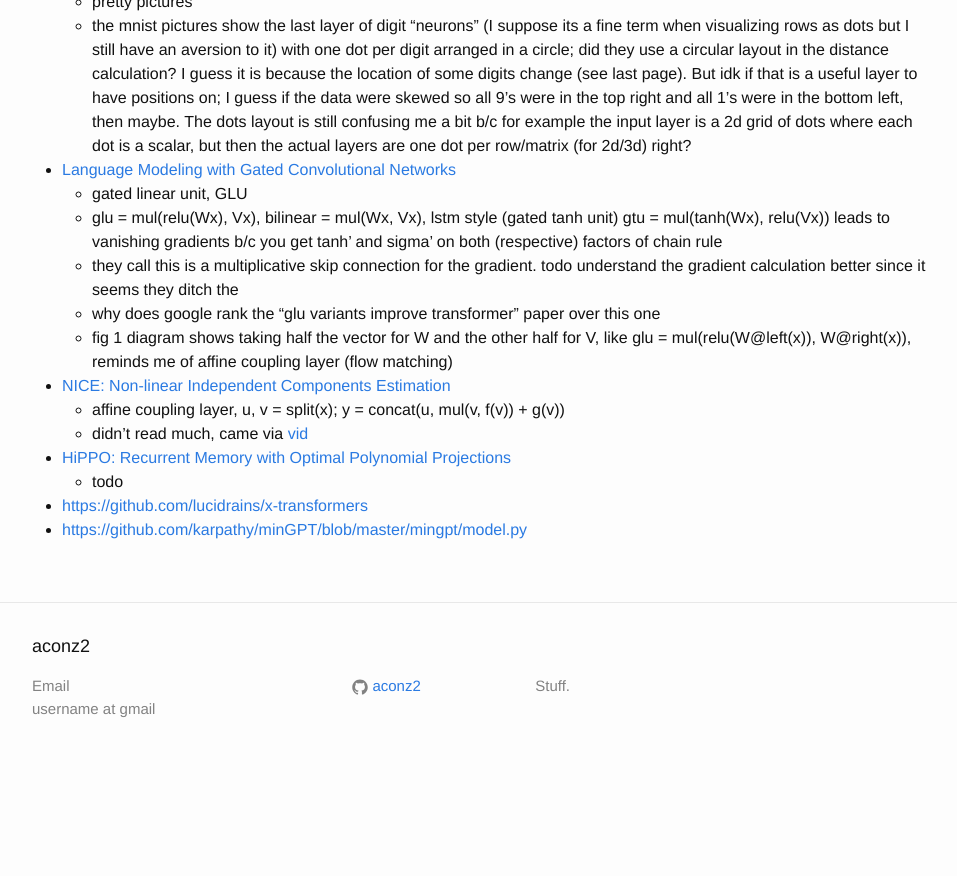
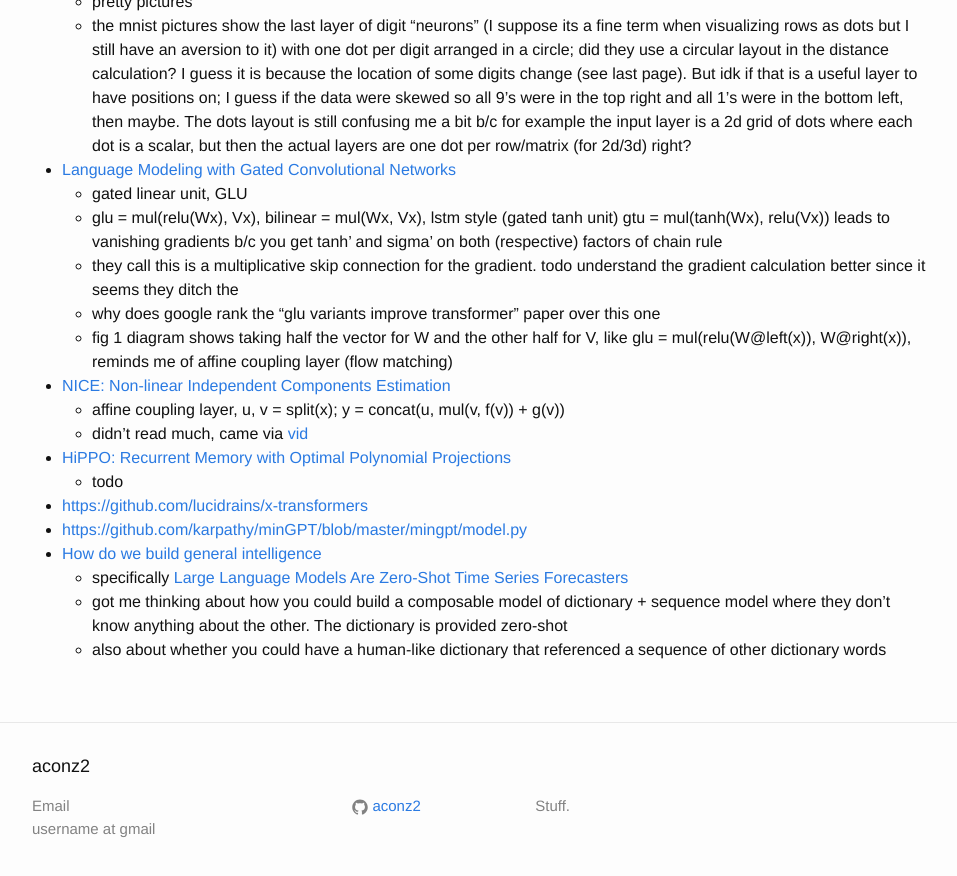
Before and after one commit to aconz2/aconz2.github.io, a Jekyll site: the page built from _posts/2024-07-03-Machine-Learning-Notes.md, in a window 1280 px wide and 900 px high, scrolled down 10184 px. Shown: the top 876 px of the window, without its empty margins (158-1115 px from the left). Built offline with Jekyll 4.4.1, drawn with Linux system fonts in a browser that asks for light colours; before the commit the page ends 10964 px from its top, so only the background shows below that.

Commit message:
random update

```diff
--- a/_posts/2024-07-03-Machine-Learning-Notes.md
+++ b/_posts/2024-07-03-Machine-Learning-Notes.md
@@ -165,3 +165,7 @@
   * todo
 * [https://github.com/lucidrains/x-transformers](https://github.com/lucidrains/x-transformers)
 * [https://github.com/karpathy/minGPT/blob/master/mingpt/model.py](https://github.com/karpathy/minGPT/blob/master/mingpt/model.py)
+* [How do we build general intelligence](https://www.youtube.com/watch?v=HEp4TOrkwV4)
+  * specifically [Large Language Models Are Zero-Shot Time Series Forecasters](https://arxiv.org/abs/2310.07820)
+  * got me thinking about how you could build a composable model of dictionary + sequence model where they don't know anything about the other. The dictionary is provided zero-shot
+  * also about whether you could have a human-like dictionary that referenced a sequence of other dictionary words
```
